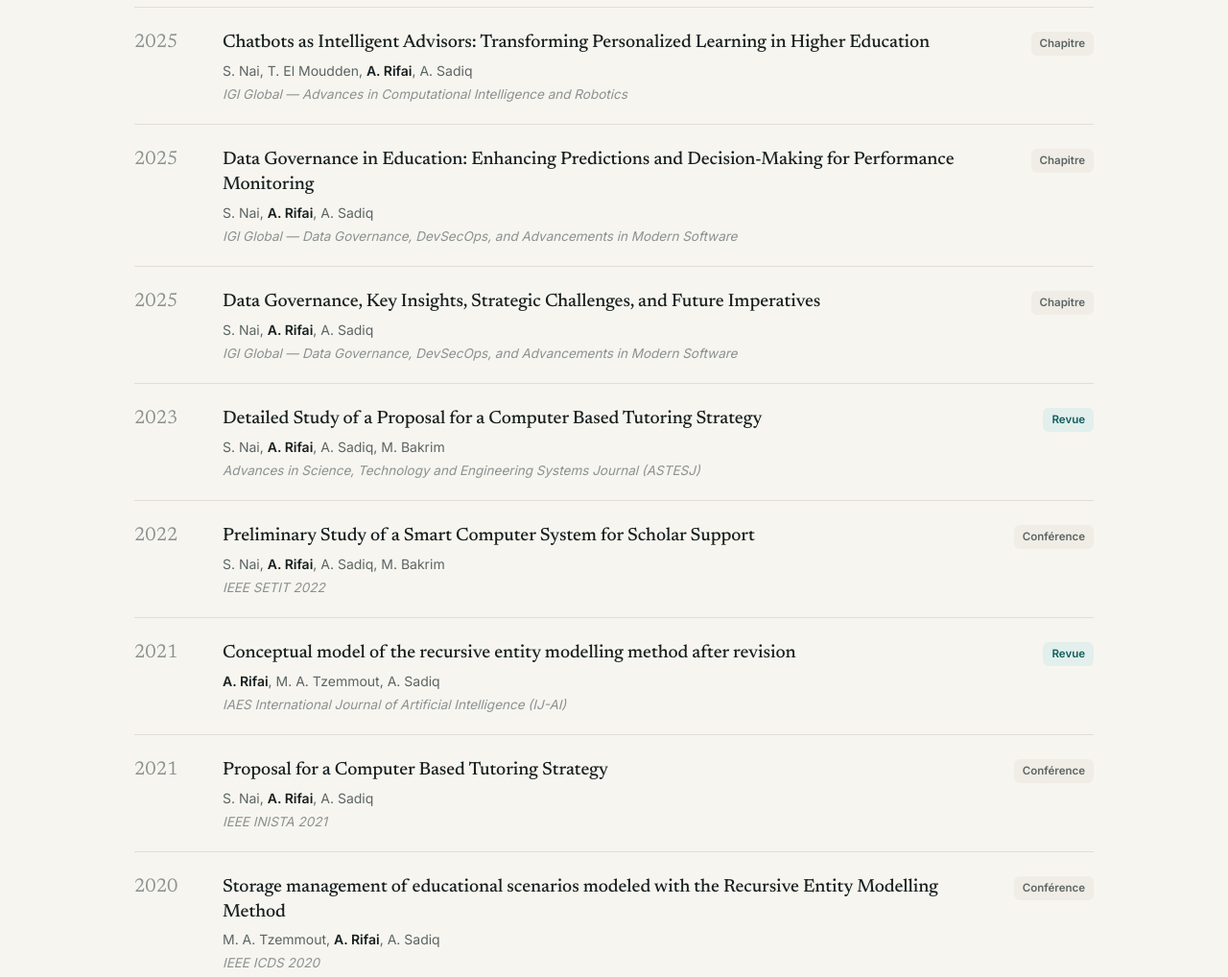
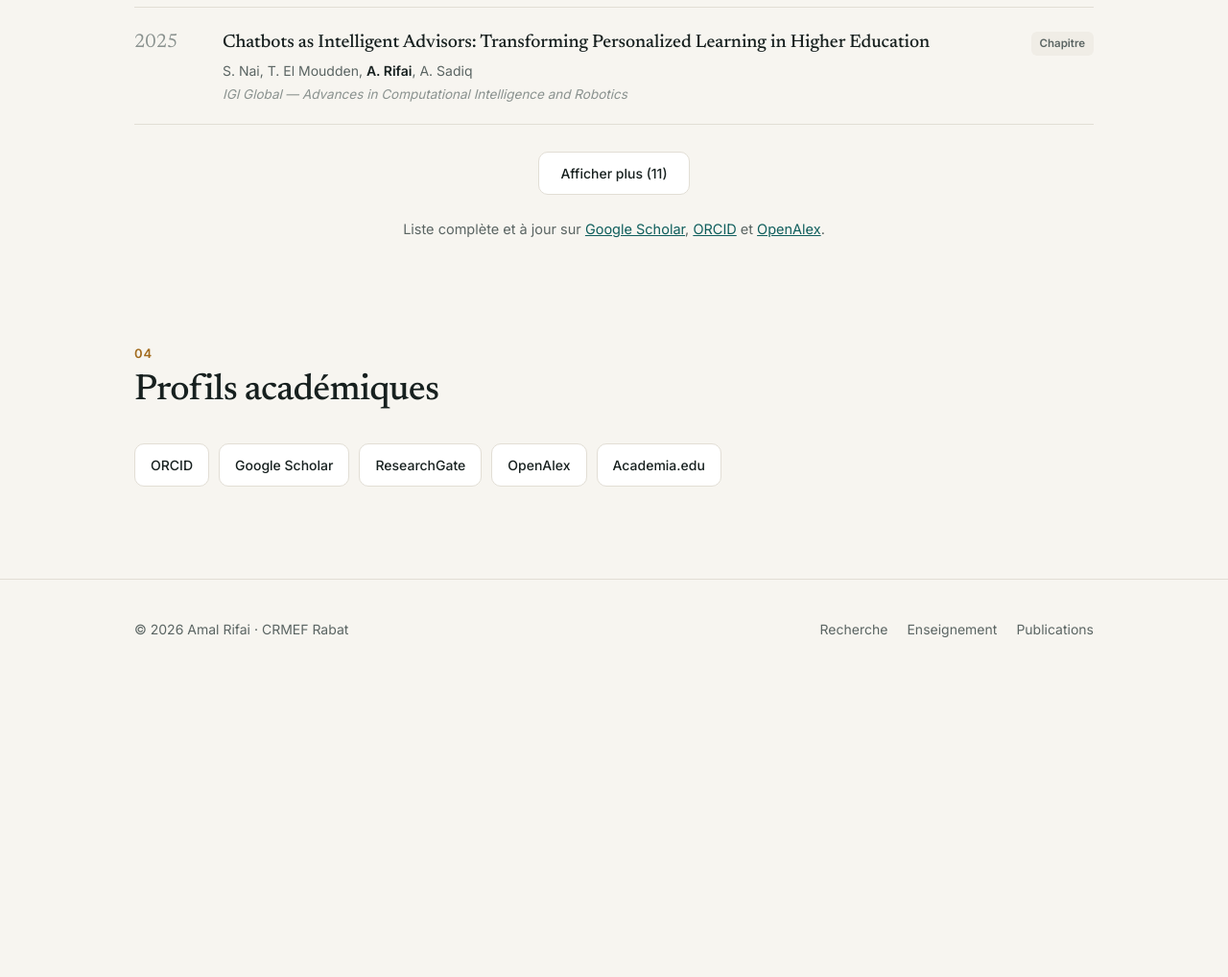
Before and after one commit to mks-zakaria/amal-rifai, a plain HTML site: page index.html in a window 1280 px wide. Shown: the part 2960-3978 px from the top of the page at 96% size. After the commit the page ends 3683 px from the top, so only its background shows below. Drawn offline with Linux system fonts and the light colour scheme.

Commit message:
Show 6 publications with a show-more button

```diff
--- a/index.html
+++ b/index.html
@@ -157,7 +157,10 @@
   .pub .v { font-size: 13.5px; color: var(--faint); font-style: italic; margin-top: 2px; }
   .badge { font-size: 11.5px; font-weight: 600; padding: 3px 9px; border-radius: 6px; white-space: nowrap; background: var(--surface-2); color: var(--muted); }
   .badge.revue { background: var(--accent-soft); color: var(--accent); }
-  .more { margin-top: 24px; font-size: 14.5px; color: var(--muted); }
+  .more-wrap { display: flex; justify-content: center; margin-top: 28px; }
+  .more-wrap .btn { cursor: pointer; font: inherit; font-size: 14px; font-weight: 500; padding: 10px 22px; }
+  .more-wrap .btn[hidden] { display: none; }
+  .more { margin-top: 24px; text-align: center; font-size: 14.5px; color: var(--muted); }
   .more a { color: var(--accent); }
 
   /* Footer */
@@ -292,6 +295,7 @@
       </div>
     </div>
     <div class="pubs" id="pubs"></div>
+    <div class="more-wrap"><button class="btn" id="morePubs" type="button" aria-controls="pubs">Afficher plus</button></div>
     <p class="more">Liste complète et à jour sur <a href="https://scholar.google.com/citations?user=ZIRXkPQAAAAJ&amp;hl=fr" target="_blank" rel="noopener">Google Scholar</a>, <a href="https://orcid.org/0000-0003-2793-3102" target="_blank" rel="noopener">ORCID</a> et <a href="https://openalex.org/A5005611670" target="_blank" rel="noopener">OpenAlex</a>.</p>
   </section>
 
@@ -376,8 +380,16 @@
 
   const LABEL = { revue: 'Revue', conf: 'Conférence', chap: 'Chapitre' };
   const pubsEl = document.getElementById('pubs');
-  function renderPubs(f) {
-    pubsEl.innerHTML = PUBS.filter(p => f === 'all' || p[5] === f).map(([y, t, a, v, doi, type]) => `
+  const LIMIT = 6;
+  let filter = 'all', expanded = false;
+  const moreBtn = document.getElementById('morePubs');
+  function renderPubs() {
+    const list = PUBS.filter(p => filter === 'all' || p[5] === filter);
+    const shown = expanded ? list : list.slice(0, LIMIT);
+    moreBtn.hidden = list.length <= LIMIT;
+    moreBtn.textContent = expanded ? 'Afficher moins' : `Afficher plus (${list.length - LIMIT})`;
+    moreBtn.setAttribute('aria-expanded', expanded);
+    pubsEl.innerHTML = shown.map(([y, t, a, v, doi, type]) => `
       <article class="pub">
         <span class="yr">${y}</span>
         <div>
@@ -388,11 +400,15 @@
         <span class="badge ${type}">${LABEL[type]}</span>
       </article>`).join('');
   }
-  renderPubs('all');
+  renderPubs();
   document.querySelectorAll('.chip').forEach(b => b.addEventListener('click', () => {
     document.querySelectorAll('.chip').forEach(x => x.setAttribute('aria-pressed', x === b));
-    renderPubs(b.dataset.f);
+    filter = b.dataset.f; expanded = false; renderPubs();
   }));
+  moreBtn.addEventListener('click', () => {
+    expanded = !expanded; renderPubs();
+    if (!expanded) document.getElementById('publications').scrollIntoView();
+  });
 
   document.getElementById('y').textContent = new Date().getFullYear();
 
```
